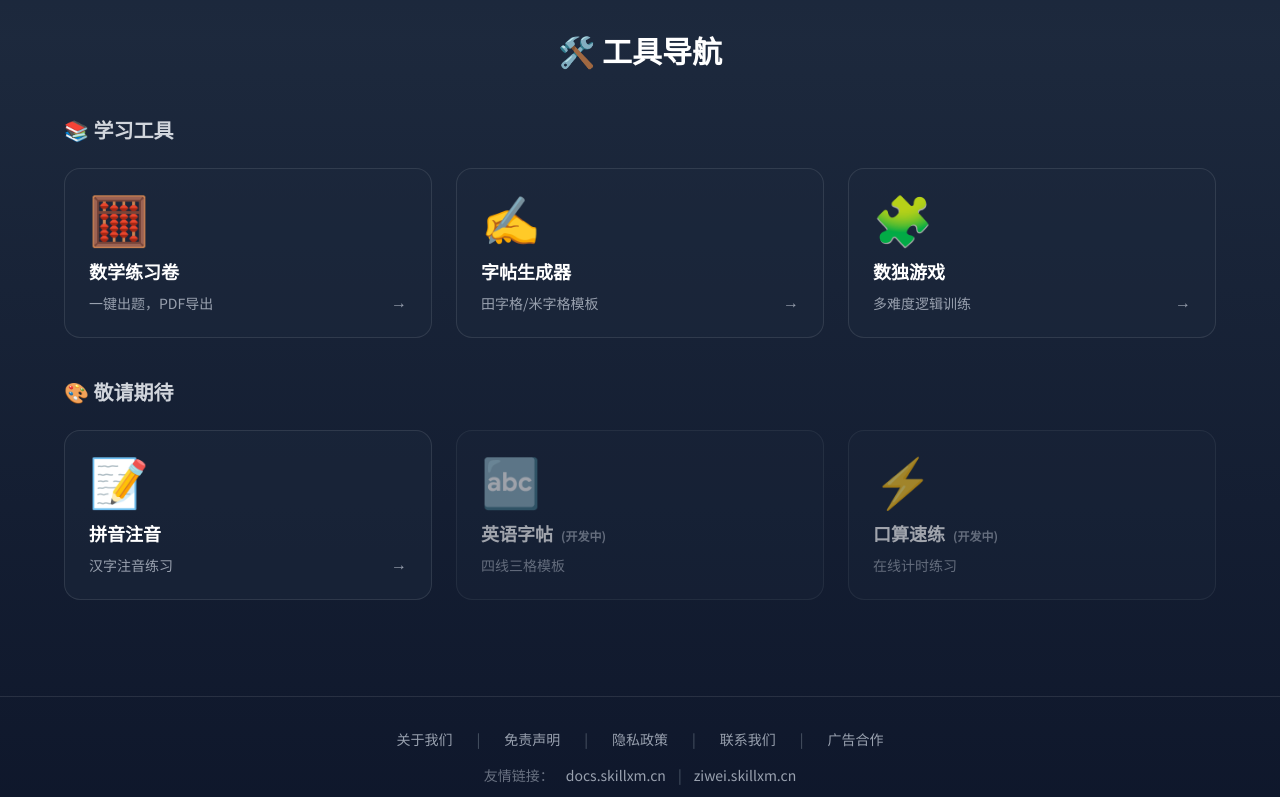
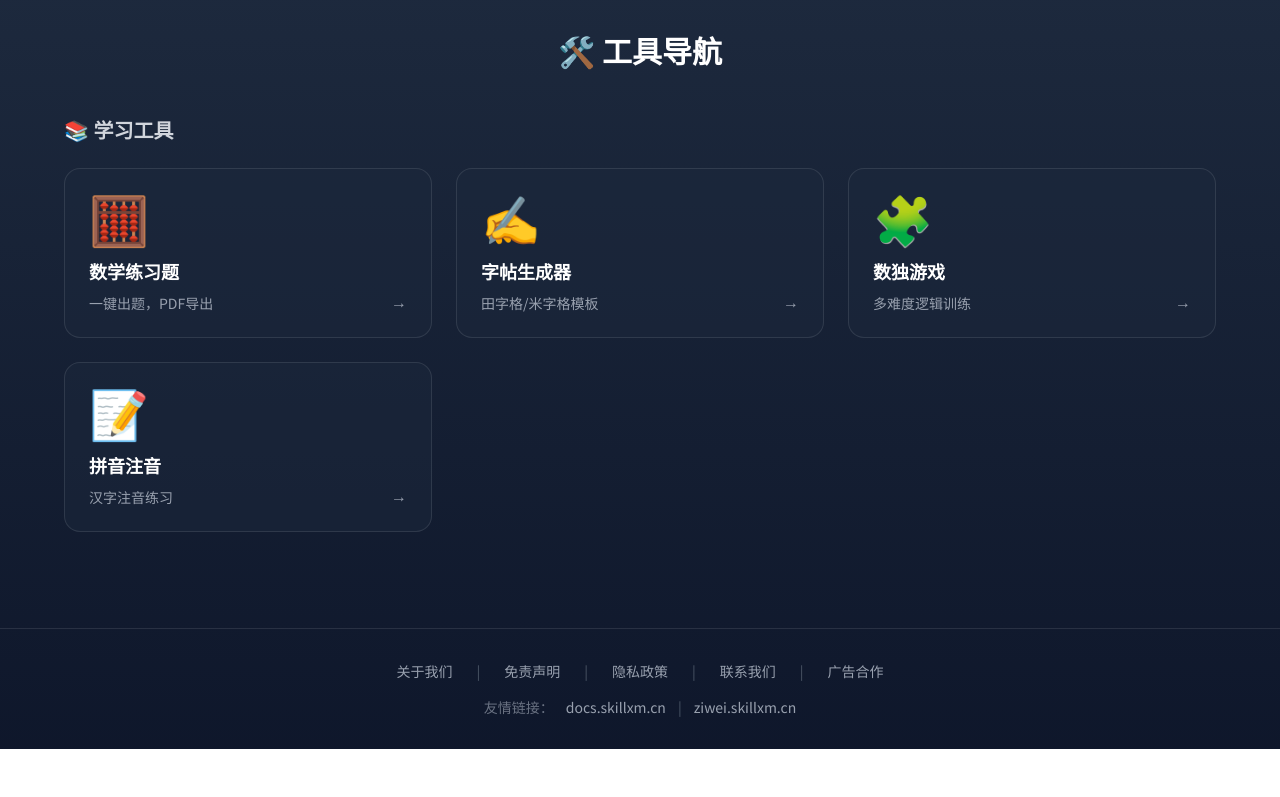
Before and after one commit to jm6-lang/math-worksheet, a Next.js app: page / in a window 1280 px wide. Shown: the part 744-1541 px from the top of the page. After the commit the page ends 1493 px from the top, so only its background shows below. Built offline with nearby package versions, Linux system fonts and the light colour scheme.

Commit message:
fix: expand advanced config by default; move pinyin to learning tools, remove 敬请期待

```diff
--- a/app/page.tsx
+++ b/app/page.tsx
@@ -47,17 +47,10 @@ const TOOL_CATEGORIES = [
   {
     category: '📚 学习工具',
     tools: [
-      { name: '数学练习卷', icon: '🧮', desc: '一键出题，PDF导出', link: '/tools/math-worksheet', color: 'blue', disabled: false },
+      { name: '数学练习题', icon: '🧮', desc: '一键出题，PDF导出', link: '/tools/math-worksheet', color: 'blue', disabled: false },
       { name: '字帖生成器', icon: '✍️', desc: '田字格/米字格模板', link: '/tools/calligraphy', color: 'emerald', disabled: false },
       { name: '数独游戏', icon: '🧩', desc: '多难度逻辑训练', link: '/tools/sudoku', color: 'orange', disabled: false },
-    ],
-  },
-  {
-    category: '🎨 敬请期待',
-    tools: [
       { name: '拼音注音', icon: '📝', desc: '汉字注音练习', link: '/tools/pinyin', color: 'blue', disabled: false },
-      { name: '英语字帖', icon: '🔤', desc: '四线三格模板', link: '#', color: 'gray', disabled: true },
-      { name: '口算速练', icon: '⚡', desc: '在线计时练习', link: '#', color: 'gray', disabled: true },
     ],
   },
 ];
```
